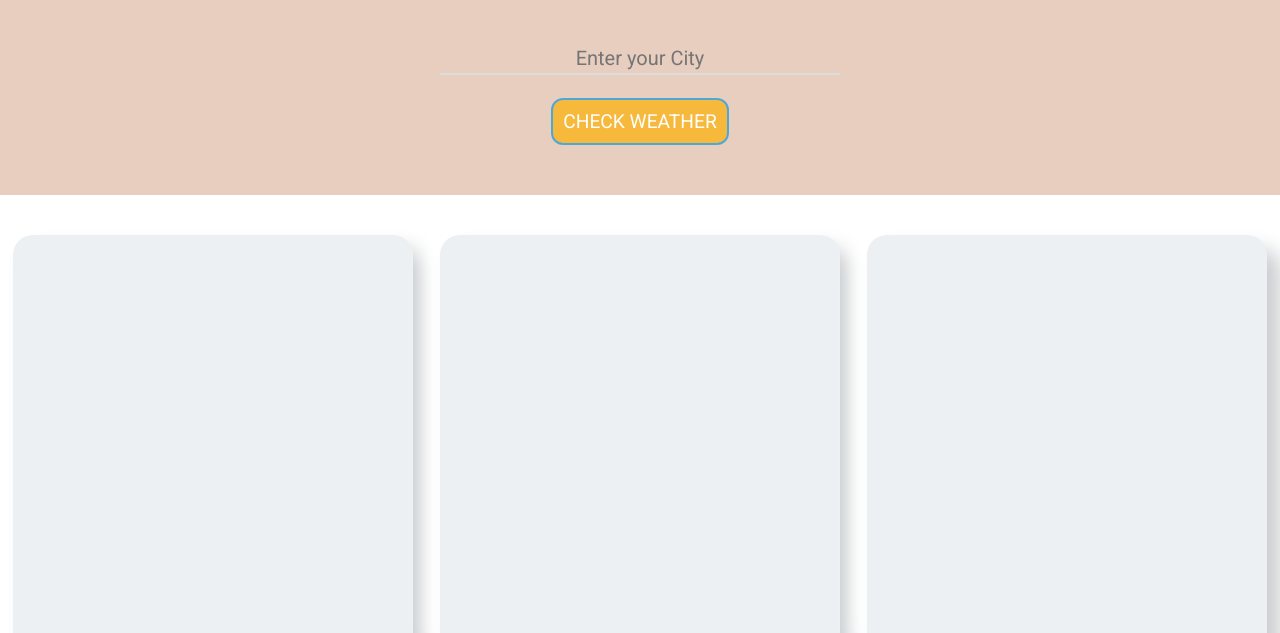
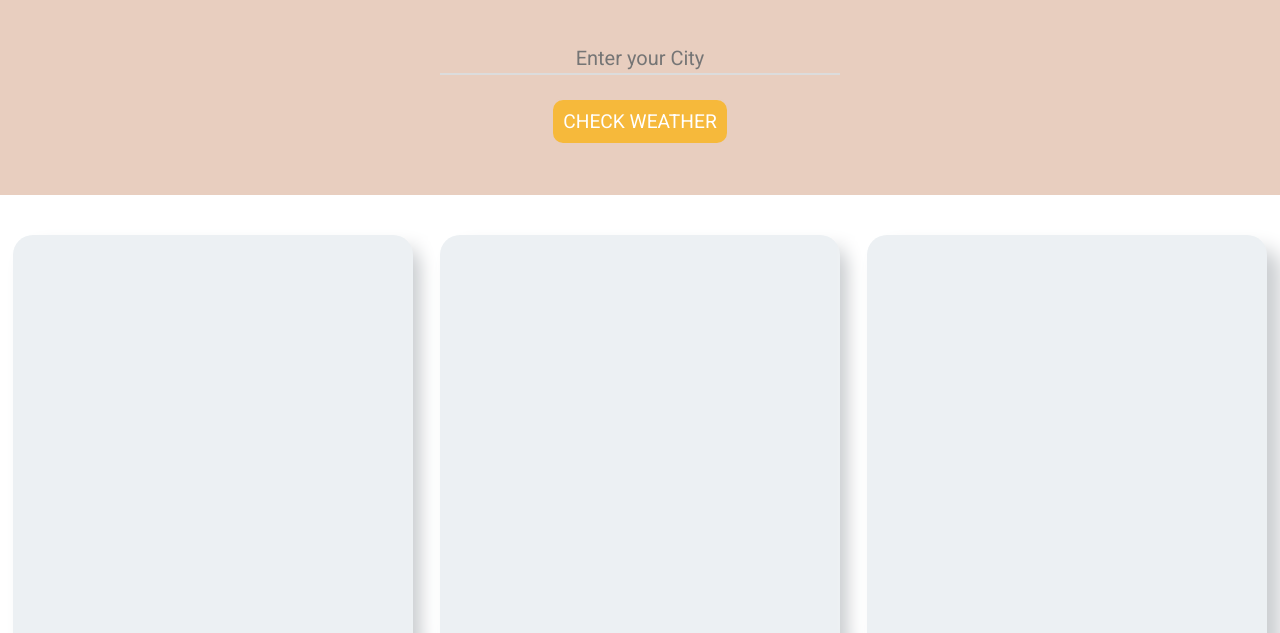
Before and after one commit to aryannjaiswall/weather-website, a plain HTML site: page index.html in a window 1280 px wide. In both pictures the pointer is over the button "CHECK WEATHER". Shown: the part 167-800 px from the top of the page. Drawn offline with Linux system fonts and the light colour scheme; a web font is replaced by a local one.

Commit message:
Made some changes in CSS

```diff
--- a/Style/style.css
+++ b/Style/style.css
@@ -86,7 +86,7 @@ header h1{
 	text-decoration: none;
 	background: #ffffff;
 	padding: 10px;
-	border: 2px solid #4DA8DA !important;
+	border: 2px solid #E8CEBF !important;
     border-radius: 12px;
 	display: inline-block;
 	transition: all 0.4s ease 0s;
@@ -98,8 +98,8 @@ header h1{
     cursor: pointer;
     color: #ffffff !important;
 	background: #f6b93b;
-	border-color: #4DA8DA !important;
-	transition: all 0.4s ease 0s;
+	border-color: #E8CEBF !important;
+	transition: all 0.5s ease-in 0s;
 }
 
 .button-div{
@@ -134,9 +134,12 @@ footer{
     background: black;
     color: white;
     height: 8vh;
+}
+
+footer p{
     font-family: "Roboto";
     font-size: 1.3em;
-}
+   }
 
 /* Button */
 
--- a/index.html
+++ b/index.html
@@ -44,7 +44,9 @@
         <div class="container" id="containerToChange6"> </div>
     </section>
     <footer>
+        <p>
         &#169 Copyright All Right Reseved 2021-2022
+        </p>
     </footer>
 </body>
 <script src="./script.js"></script>
```
